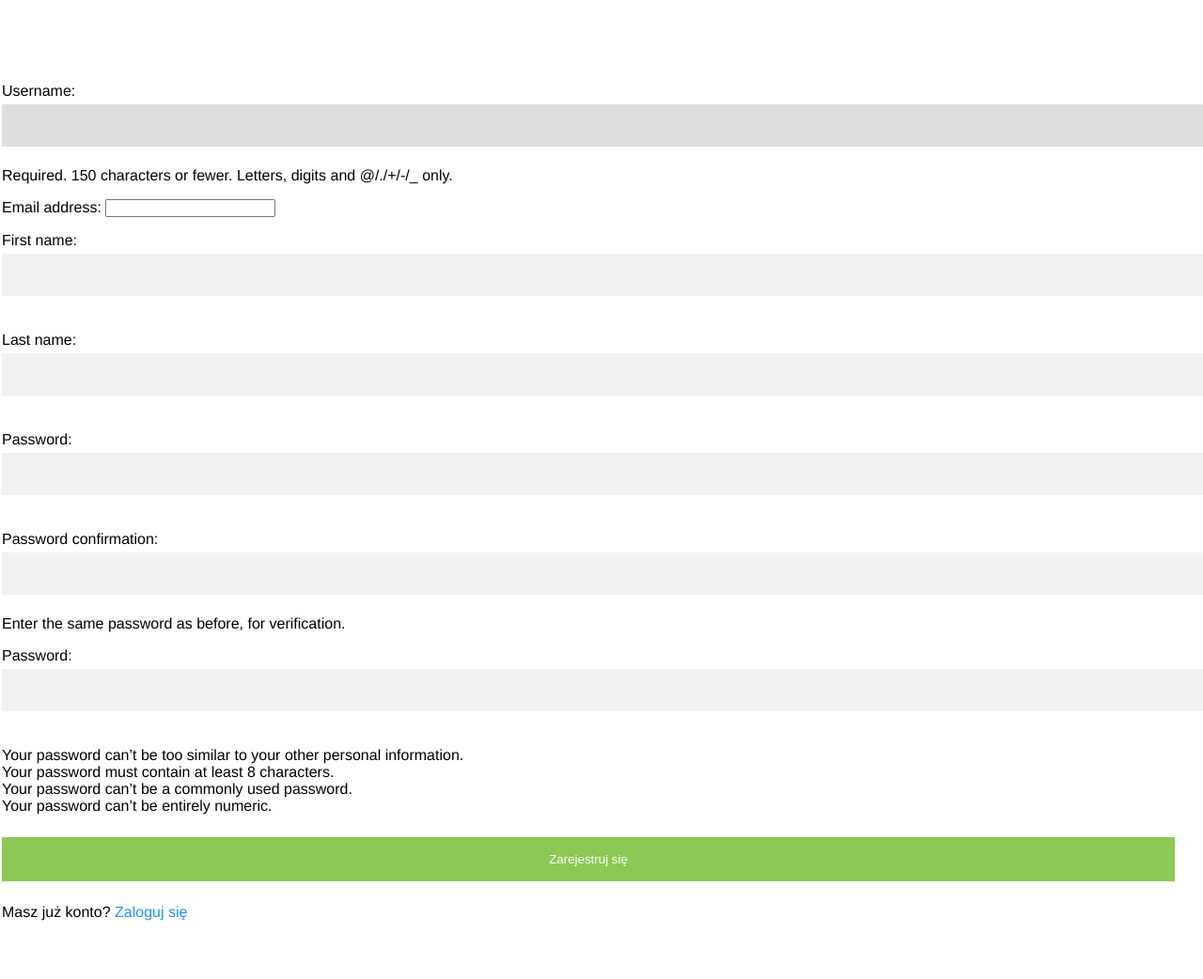
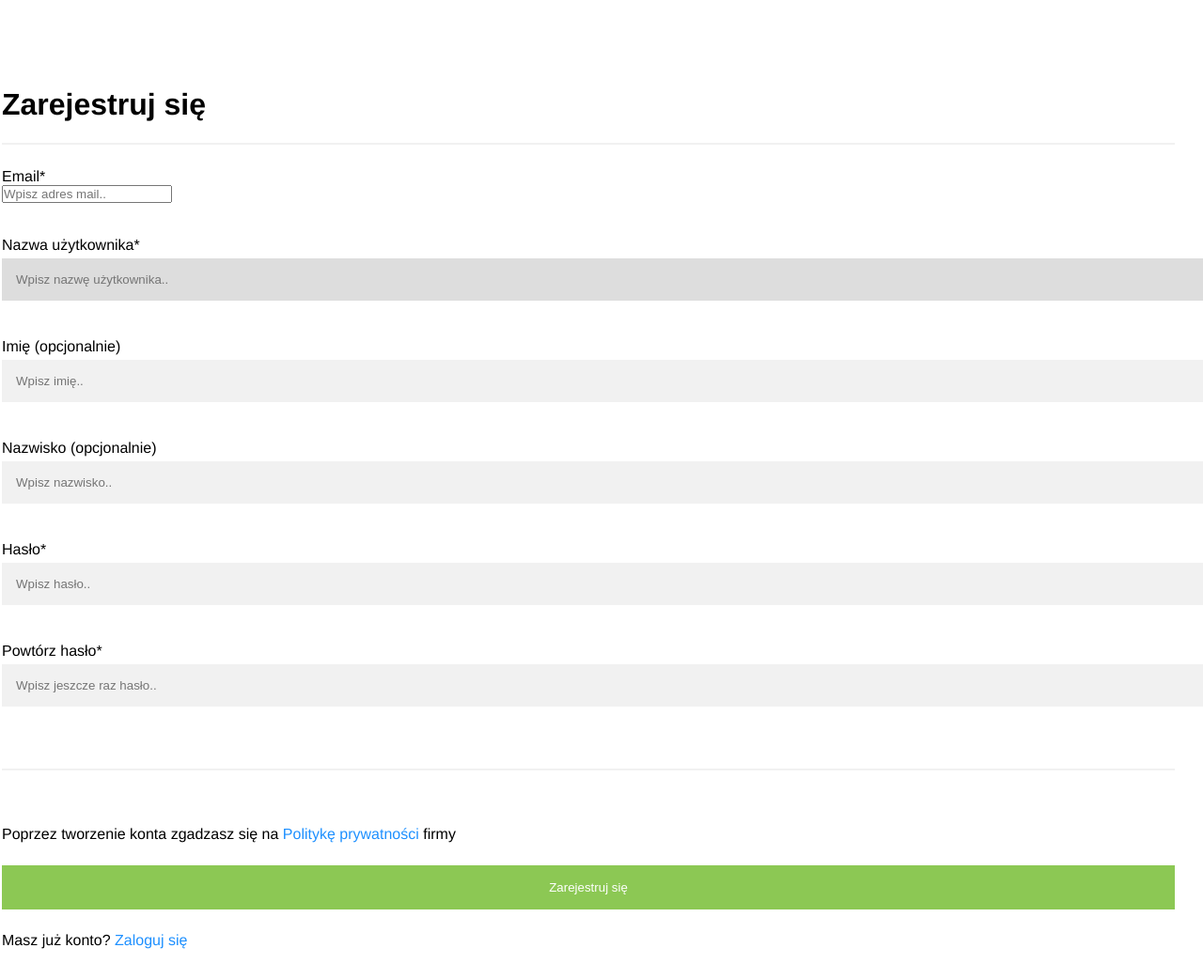
Before and after one commit to kshshton/django-shop, a Django app: page /register/ in a window 1280 px wide. Shown: the part 84-1126 px from the top of the page at 94% size. Run offline with Django 3.2, Linux system fonts and the light colour scheme; some libraries are stand-ins or nearby versions.

Commit message:
Add styling to register page

```diff
--- a/shop/forms.py
+++ b/shop/forms.py
@@ -6,4 +6,4 @@ from django import forms
 class CreateUserForm(UserCreationForm):
     class Meta:
         model = User
-        fields = ['username', 'email', 'first_name', 'last_name', 'password', 'password2']
+        fields = ['username', 'email', 'first_name', 'last_name', 'password1', 'password2']
--- a/shop/templates/shop/register.html
+++ b/shop/templates/shop/register.html
@@ -6,26 +6,41 @@
 {% block content %}
     <form class="register" method="POST" action="">
         {% csrf_token %}
-        {{form.as_p}}
-        {% comment %} <div class="register-container">
+        <div class="register-container">
             <h1>Zarejestruj się</h1>
             <hr>
-            <label for="email">Email</label>
-            <input type="text" placeholder="Podaj email" name="email" id="email" required>
-
-            <label for="password">Hasło</label>
-            <input type="password" placeholder="Wpisz hasło" name="password" id="password" required>
-
-            <label for="password-repeat">Powtórz hasło</label>
-            <input type="password" placeholder="Wpisz ponownie hasło" name="password-repeat" id="password-repeat" required>
+            <label for="email">Email*</label><br />
+            {{form.email}}<br /><br /><br />
+            <label for="username">Nazwa użytkownika*</label><br />
+            {{form.username}}<br /><br />
+            <label for="first_name">Imię (opcjonalnie)</label><br />
+            {{form.first_name}}<br /><br />
+            <label for="last_name">Nazwisko (opcjonalnie)</label><br />
+            {{form.last_name}}<br /><br />
+            <label for="password">Hasło*</label><br />
+            {{form.password1}}<br /><br />
+            <label for="password-repeat">Powtórz hasło*</label><br />
+            {{form.password2}}<br /><br />
+            {{form.errors}}
             <br /><hr><br />
-
             <p>Poprzez tworzenie konta zgadzasz się na <a href="{% url 'terms' %}">Politykę prywatności</a> firmy</p>
-            {% endcomment %}
             <button type="submit" class="register-button">Zarejestruj się</button>
         </div>
         <div class="login-container">
             <p>Masz już konto? <a href="{% url 'login' %}">Zaloguj się</a></p>
         </div>
     </form>
+    <script>
+        var fields = document.getElementsByTagName('input')
+        fields[1].placeholder = 'Wpisz adres mail..';
+        fields[2].placeholder = 'Wpisz nazwę użytkownika..';
+        fields[3].placeholder = 'Wpisz imię..';
+        fields[4].placeholder = 'Wpisz nazwisko..';
+        fields[5].placeholder = 'Wpisz hasło..';
+        fields[6].placeholder = 'Wpisz jeszcze raz hasło..';
+
+        for (var i in fields) {
+            fields[i].for += i
+        }
+    </script>
 {% endblock content %}
```
Also changed, not shown: db.sqlite3.
